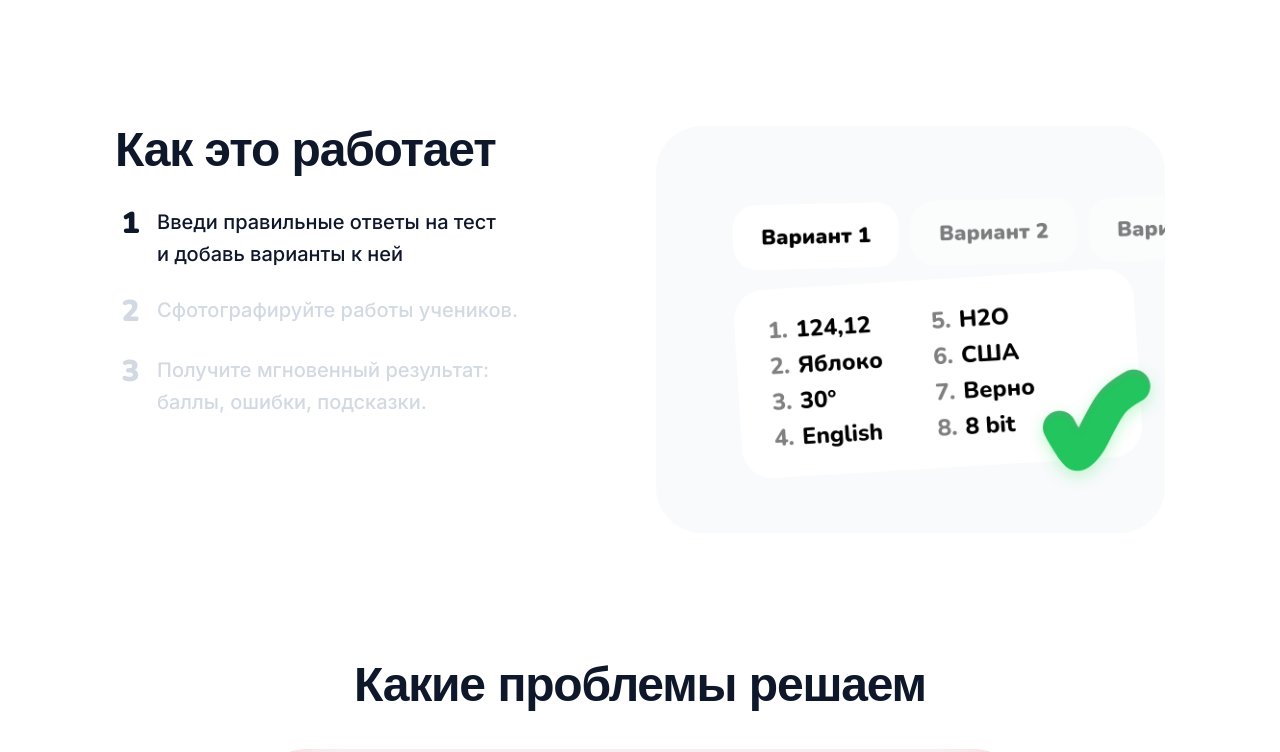
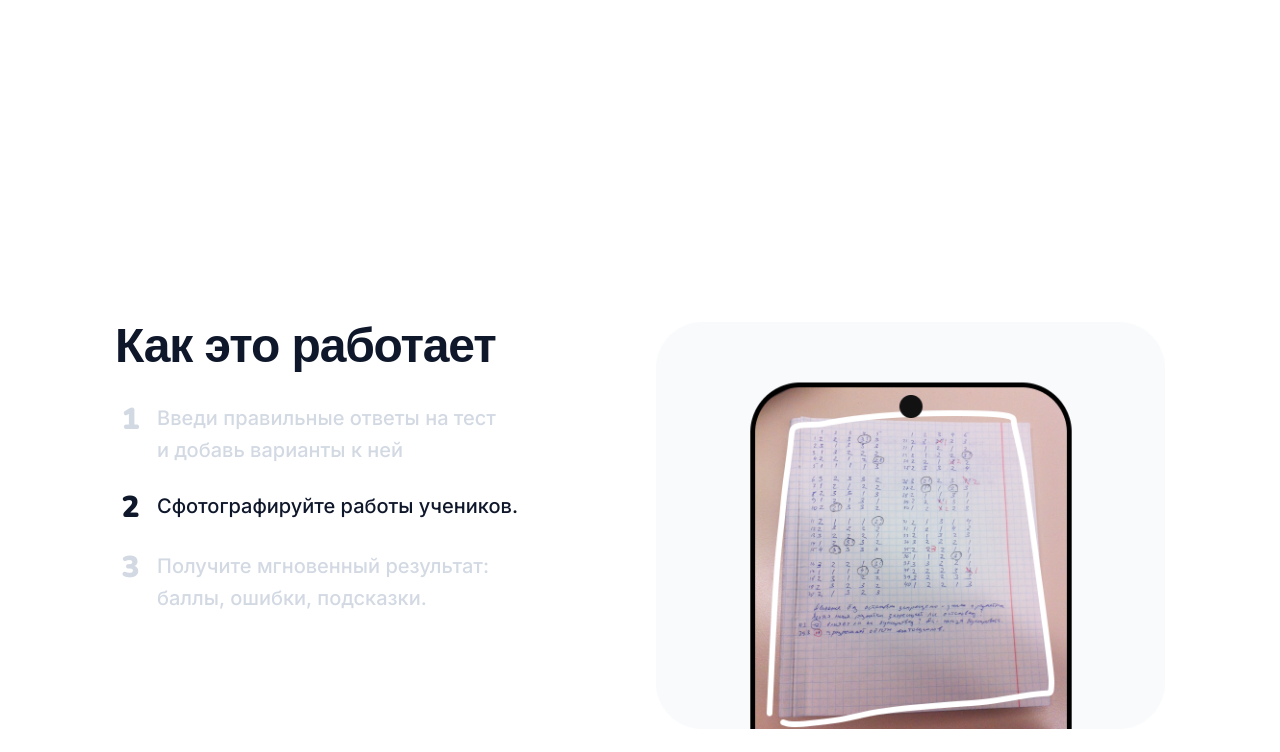
Before and after one commit to lim5max/checklytool_website, a Next.js app: page / in a window 1280 px wide. Shown: the part 913-1665 px from the top of the page. Built offline with nearby package versions, Linux system fonts and the light colour scheme.

Commit message:
fix scoll

```diff
--- a/components/HowItWorksSection.tsx
+++ b/components/HowItWorksSection.tsx
@@ -65,40 +65,96 @@ const HowItWorksStep = ({
 export default function HowItWorksSection() {
   const [activeStep, setActiveStep] = useState(1);
   const sectionRef = useRef<HTMLElement>(null);
+  const debounceRef = useRef<number | null>(null);
+  const activeStepRef = useRef<number>(1);
+  const DEBOUNCE_MS = 150;
+  useEffect(() => {
+    activeStepRef.current = activeStep;
+  }, [activeStep]);
   const currentStep = steps.find(step => step.id === activeStep)!;
 
   useEffect(() => {
     const handleScroll = () => {
-      if (!sectionRef.current) return;
+      const section = sectionRef.current;
+      if (!section) return;
 
-      const section = sectionRef.current;
-      const sectionTop = section.offsetTop;
-      const sectionHeight = section.offsetHeight;
-      const scrollY = window.scrollY + window.innerHeight / 2;
+      const start = section.offsetTop;
+      const end = start + section.offsetHeight - window.innerHeight;
+      const y = window.scrollY;
 
-      // Проверяем, находится ли пользователь в пределах секции
-      if (scrollY >= sectionTop && scrollY <= sectionTop + sectionHeight) {
-        const progress = (scrollY - sectionTop) / sectionHeight;
+      if (y < start || y > end) {
+        return;
+      }
 
-        // Разделяем прогресс на 3 равные части для каждого шага
-        if (progress < 0.33) {
-          setActiveStep(1);
-        } else if (progress < 0.66) {
-          setActiveStep(2);
-        } else {
-          setActiveStep(3);
+      const progress = Math.min(1, Math.max(0, (y - start) / (end - start)));
+      const segment = 1 / steps.length;
+      const candidateStep = Math.min(steps.length, Math.floor(progress / segment) + 1);
+
+      const current = activeStepRef.current;
+      if (candidateStep === current) {
+        return;
       }
+
+      const diff = candidateStep - current;
+
+      if (Math.abs(diff) > 1) {
+        // Prevent skipping the intermediate step on very fast scroll.
+        if (debounceRef.current) {
+          window.clearTimeout(debounceRef.current);
+          debounceRef.current = null;
         }
+        const stepTowards = current + Math.sign(diff);
+        setActiveStep(stepTowards);
+        activeStepRef.current = stepTowards;
+        return;
+      }
+
+      // diff is exactly ±1: use a short debounce for smoothness.
+      if (debounceRef.current) {
+        window.clearTimeout(debounceRef.current);
+      }
+      debounceRef.current = window.setTimeout(() => {
+        setActiveStep(candidateStep);
+        debounceRef.current = null;
+      }, DEBOUNCE_MS);
     };
 
     window.addEventListener('scroll', handleScroll, { passive: true });
-    return () => window.removeEventListener('scroll', handleScroll);
+    // Sync once on mount in case we're already within the section
+    handleScroll();
+
+    return () => {
+      window.removeEventListener('scroll', handleScroll);
+      if (debounceRef.current) {
+        window.clearTimeout(debounceRef.current);
+        debounceRef.current = null;
+      }
+    };
   }, []);
 
+  const scrollToStep = (stepId: number) => {
+    const section = sectionRef.current;
+    if (!section) return;
+
+    const start = section.offsetTop;
+    const totalScrollable = section.offsetHeight - window.innerHeight;
+    if (totalScrollable <= 0) return;
+
+    const segment = 1 / steps.length;
+    const targetProgress = ((stepId - 1) + 0.5) * segment;
+    const targetY = start + targetProgress * totalScrollable;
+
+    if (debounceRef.current) {
+      window.clearTimeout(debounceRef.current);
+      debounceRef.current = null;
+    }
+
+    window.scrollTo({ top: targetY, behavior: "smooth" });
+  };
+
   return (
-    <section ref={sectionRef} className="flex flex-col gap-16 items-start justify-start w-full">
-
-
+    <section ref={sectionRef} className="relative h-[300vh] w-full">
+      <div className="sticky top-0 min-h-screen flex flex-col justify-center">
         <div className="flex flex-col lg:flex-row gap-16 lg:gap-8 items-start justify-between w-full">
 
           <div className="flex flex-col gap-8 w-full lg:w-3/5">
@@ -115,7 +171,7 @@ export default function HowItWorksSection() {
                 title={step.title}
                 description={step.description}
                 isActive={activeStep === step.id}
-              onClick={() => setActiveStep(step.id)}
+                onClick={() => scrollToStep(step.id)}
               />
             ))}
             </div>
@@ -128,9 +184,10 @@ export default function HowItWorksSection() {
                 alt={`Step ${activeStep} illustration`}
                 width={529}
                 height={424}
-              className="object-cover rounded-lg w-full h-auto transition-opacity duration-500"
+                className="object-cover rounded-lg w-full h-auto transition-opacity duration-300 ease-in-out"
                 key={activeStep} // Force re-render for smooth transition
               />
+            </div>
           </div>
         </div>
       </div>
```
Also changed, not shown: .gemini/settings.json. Lines whose indentation alone changed are shown as unchanged.
